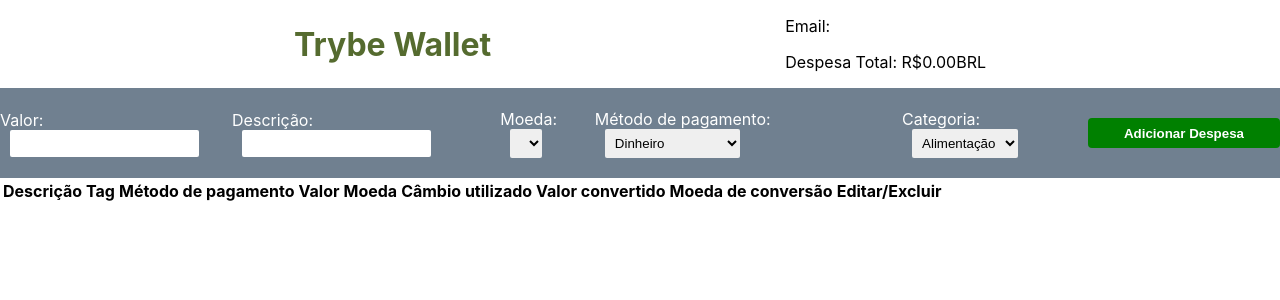
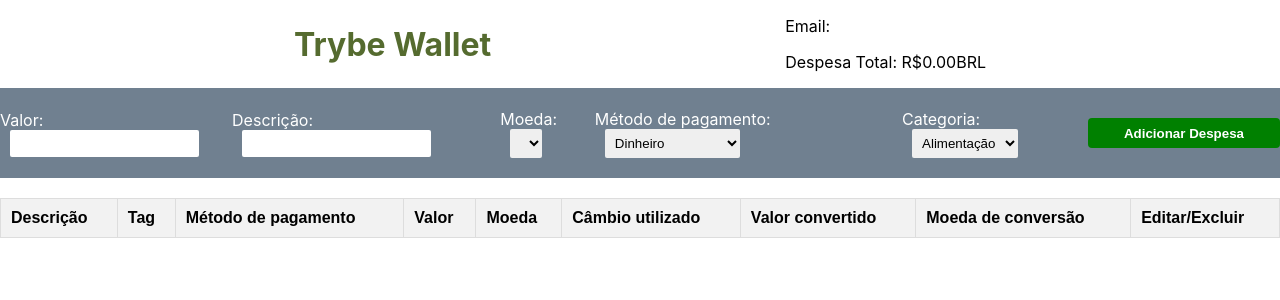
Before and after one commit to thiagosilva-tech/project-trybewallet-ts, a React (Vite) app: page /carteira in a window 1280 px wide. Shown: the top 300 px of the page. Built offline with nearby package versions, Linux system fonts and the light colour scheme.

Commit message:
fix: css

```diff
--- a/src/App.tsx
+++ b/src/App.tsx
@@ -6,14 +6,12 @@
 
 function App() {
   return (
-    <main>
     <Routes>
       <Route path="/" element={ <Login /> } />
       <Route path="/carteira" element={ <Header /> }>
         <Route path="/carteira" element={ <Wallet /> } />
       </Route>
     </Routes>
-    </main>
   );
 }
 
--- /dev/null
+++ b/src/components/Table.css
@@ -0,0 +1,36 @@
+table {
+  border-collapse: collapse;
+  font-family: Arial, sans-serif;
+  margin: 20px 0;
+  width: 100%;
+}
+
+thead th {
+  background-color: #f2f2f2;
+  border: 1px solid #ddd;
+  padding: 10px;
+  text-align: left;
+}
+
+tbody td {
+  border: 1px solid #ddd;
+  padding: 10px;
+  text-align: left;
+}
+
+tbody tr:nth-child( even ) {
+  background-color: #f2f2f2;
+}
+
+.btn-delet {
+  background-color: tomato;
+  border: none;
+  border-radius: 2px;
+  color: white;
+  cursor: pointer;
+  padding: 5px 10px;
+}
+
+.btn-delet:hover {
+  background-color: orangered;
+}
--- a/src/components/Table.tsx
+++ b/src/components/Table.tsx
@@ -3,6 +3,7 @@
 import findCurrencie from '../helpers/findCurrencie';
 import calculateExpense from '../helpers/calculateExpense';
 import { updateWallet } from '../redux/actions';
+import './Table.css';
 
 function Table() {
   const { expenses } = useSelector((state: State) => state.wallet);
@@ -15,7 +16,7 @@
 
   return (
     <table>
-      <thead>
+      <thead className="thead">
         <tr>
           <th>Descrição</th>
           <th>Tag</th>
@@ -44,6 +45,7 @@
                 <button
                   data-testid="delete-btn"
                   onClick={ () => handleDelete(expense.id) }
+                  className="btn-delet"
                 >
                   Excluir
                 </button>
--- a/src/index.css
+++ b/src/index.css
@@ -60,6 +60,7 @@
 
 .btn:hover{
   cursor: pointer;
+  background-color: darkgreen;
 }
 
 .btn:disabled{
```
Lines whose indentation alone changed are shown as unchanged.
